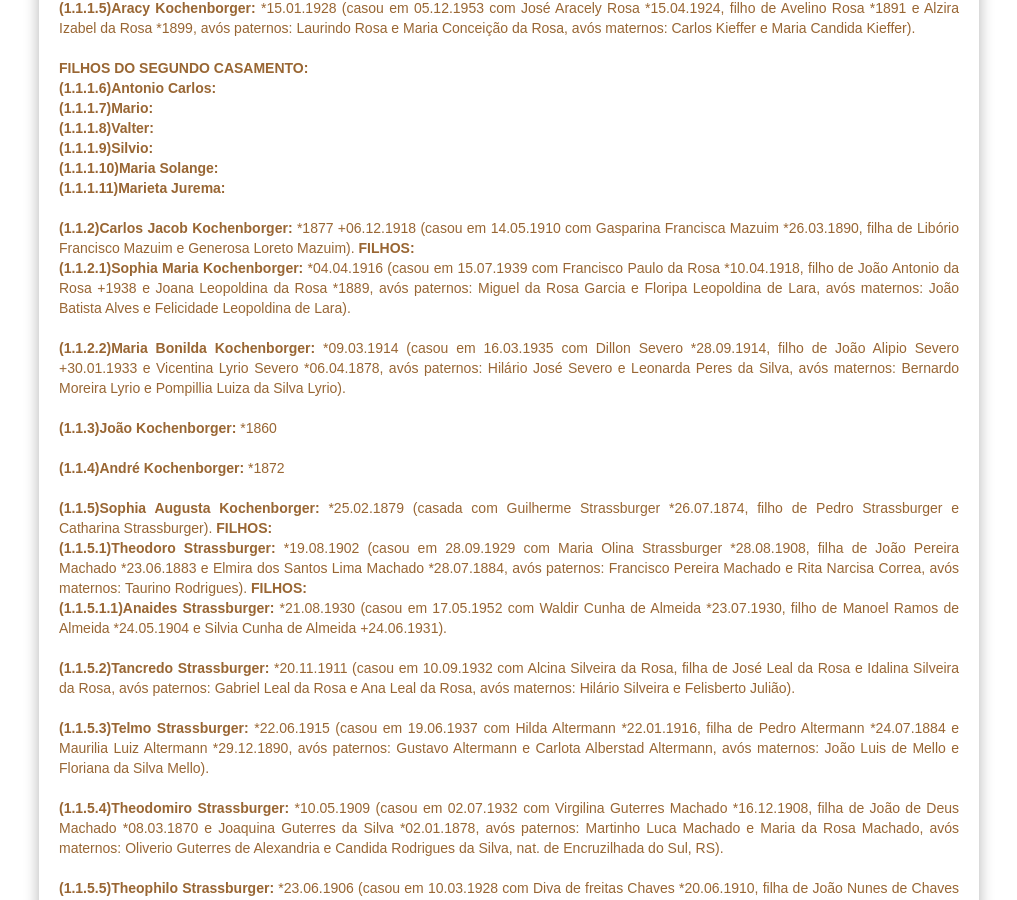
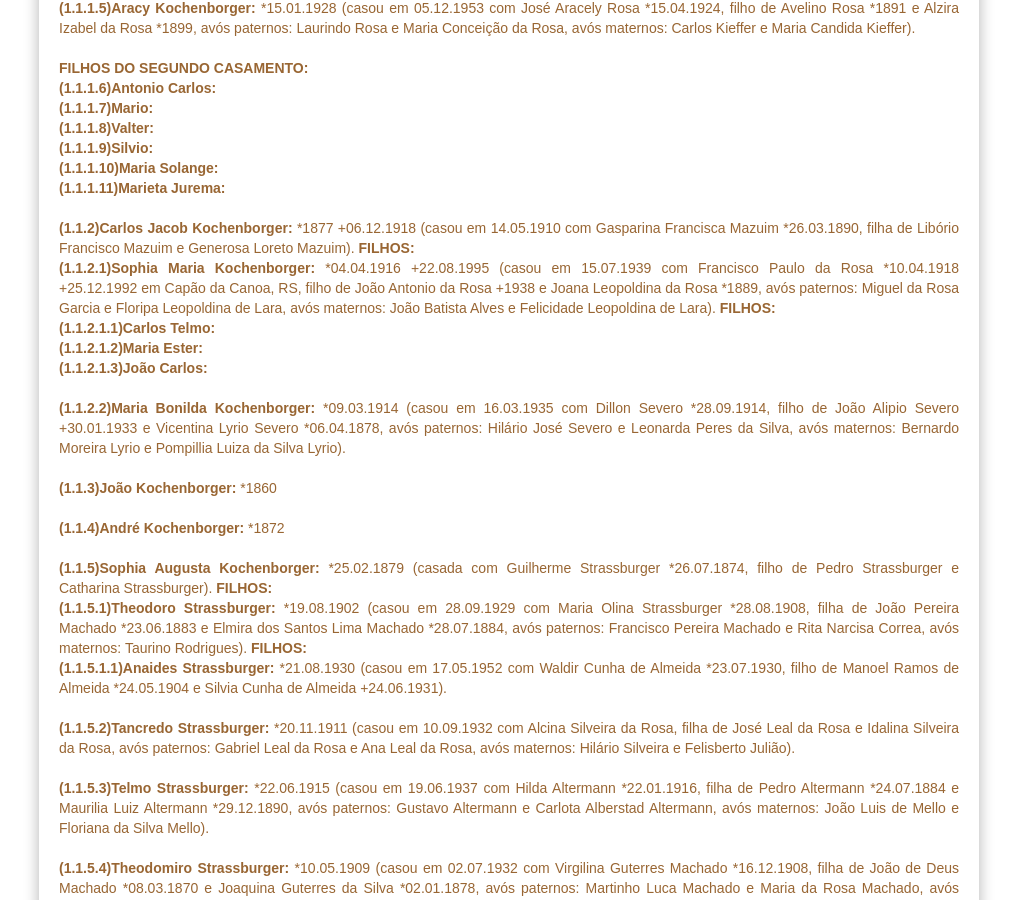
Before and after one commit to claudiovargas1955/claudiovargas1955.github.io, a Jekyll site: the page built from _pages/familia-kochenborger.html, in a window 1280 px wide and 900 px high, scrolled down 1915 px. Shown: the whole window, without its empty margins (131-1148 px from the left). Built offline with Jekyll 4.4.1, drawn with Linux system fonts in a browser that asks for light colours; some web fonts are replaced.

Commit message:
Update familia-kochenborger.html

```diff
--- a/_pages/familia-kochenborger.html
+++ b/_pages/familia-kochenborger.html
@@ -187,9 +187,12 @@ Oliveira e Idalina Soares Leal *1850 +03.09.1934). <b>FILHOS: </b><br>
 
   <b>(1.1.2)Carlos Jacob Kochenborger: </b>*1877 +06.12.1918 (casou em 14.05.1910 com Gasparina Francisca Mazuim *26.03.1890, filha de
   Libório Francisco Mazuim e Generosa Loreto Mazuim). <b>FILHOS: </b><br>
-    <b>(1.1.2.1)Sophia Maria Kochenborger: </b>*04.04.1916 (casou em 15.07.1939 com Francisco Paulo da Rosa *10.04.1918, filho de João
-    Antonio da Rosa +1938 e Joana Leopoldina da Rosa *1889, avós paternos: Miguel da Rosa Garcia e Floripa Leopoldina de Lara, avós
-    maternos: João Batista Alves e Felicidade Leopoldina de Lara). <br><br>
+    <b>(1.1.2.1)Sophia Maria Kochenborger: </b>*04.04.1916 +22.08.1995 (casou em 15.07.1939 com Francisco Paulo da Rosa *10.04.1918
+    +25.12.1992 em Capão da Canoa, RS, filho de João Antonio da Rosa +1938 e Joana Leopoldina da Rosa *1889, avós paternos: Miguel da
+    Rosa Garcia e Floripa Leopoldina de Lara, avós maternos: João Batista Alves e Felicidade Leopoldina de Lara). <b>FILHOS: </b><br>
+      <b>(1.1.2.1.1)Carlos Telmo: </b><br>
+      <b>(1.1.2.1.2)Maria Ester: </b><br>
+      <b>(1.1.2.1.3)João Carlos: </b><br><br>
 
     <b>(1.1.2.2)Maria Bonilda Kochenborger: </b>*09.03.1914 (casou em 16.03.1935 com Dillon Severo *28.09.1914, filho de João Alipio
     Severo +30.01.1933 e Vicentina Lyrio Severo *06.04.1878, avós paternos: Hilário José Severo e Leonarda Peres da Silva, avós maternos:
```
